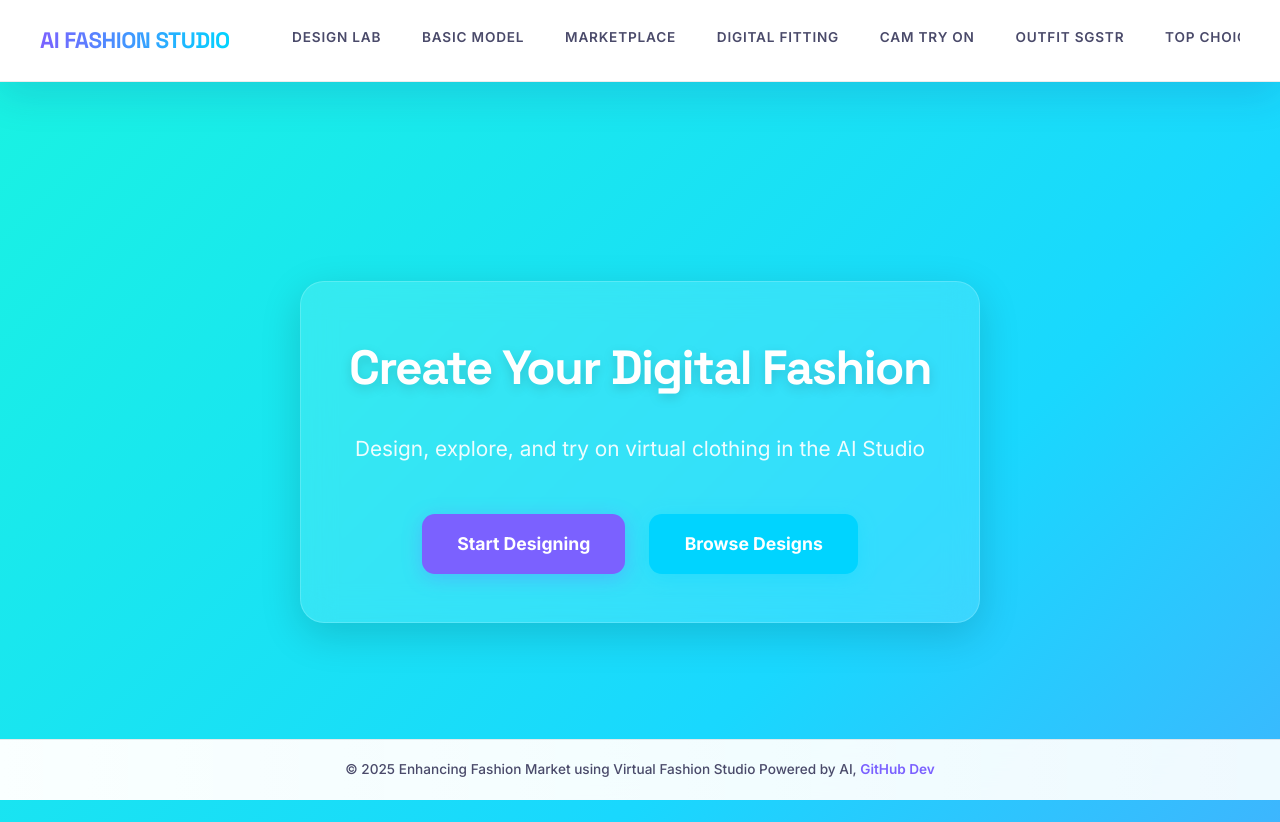
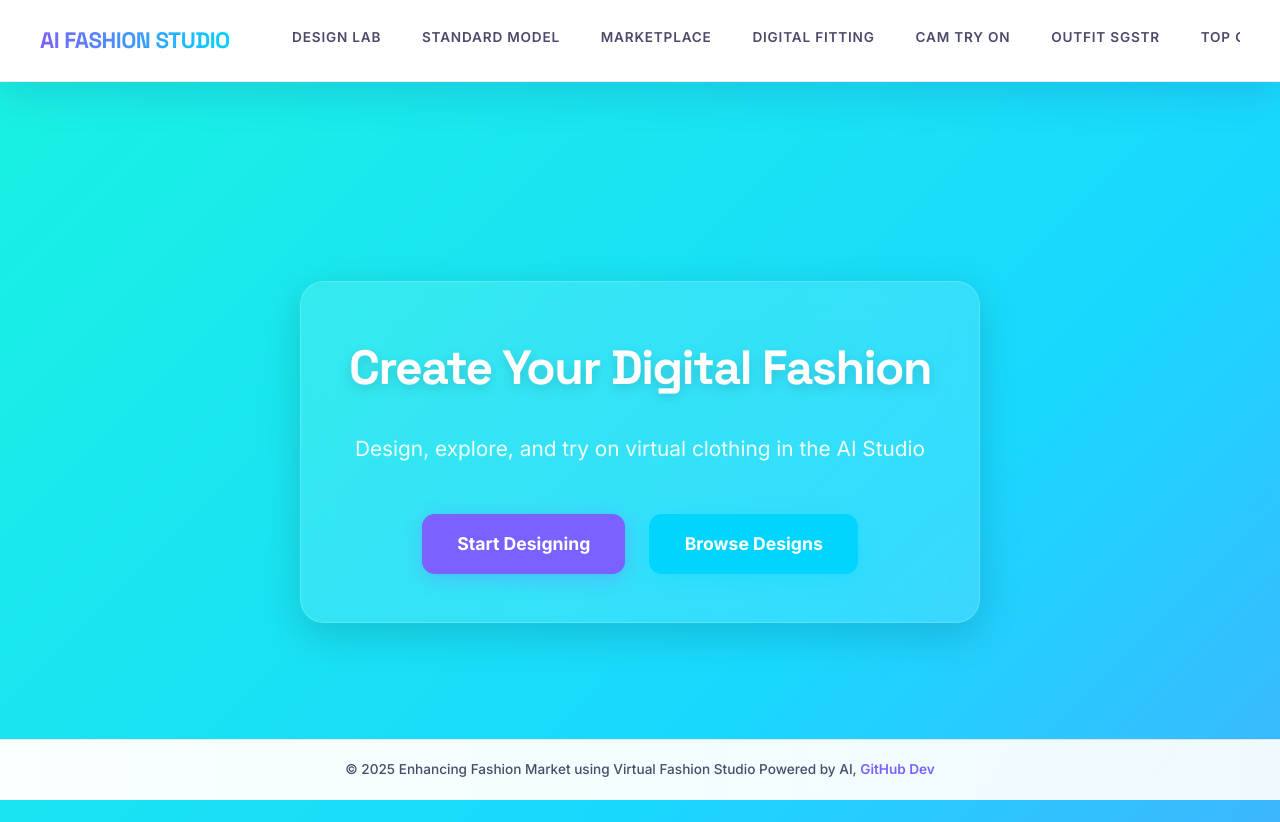
Before and after one commit to KanakamSasikalyan/react-frontend, a React (Create React App) app: page / in a window 1280 px wide. Built offline with nearby package versions, Linux system fonts and the light colour scheme; sample sign-in values are in the browser's storage.

Commit message:
updated css for dashboard

```diff
--- a/src/components/Dashboard/Dashboard.jsx
+++ b/src/components/Dashboard/Dashboard.jsx
@@ -32,7 +32,7 @@ const Dashboard = () => {
         <div className="dashboard-nav-links-container">
           <div className="dashboard-nav-links">
             <Link to="/generate" className="dashboard-nav-link">DESIGN LAB</Link>
-            <Link to="/basic-model" className="dashboard-nav-link">BASIC MODEL</Link>
+            <Link to="/basic-model" className="dashboard-nav-link">STANDARD MODEL</Link>
             <Link to="/marketplace" className="dashboard-nav-link">MARKETPLACE</Link>
             <Link to="/try-on" className="dashboard-nav-link">DIGITAL FITTING</Link>
             <Link to="/cam-try-on" className="dashboard-nav-link">CAM TRY ON</Link>
```
